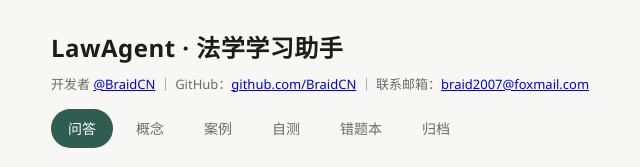
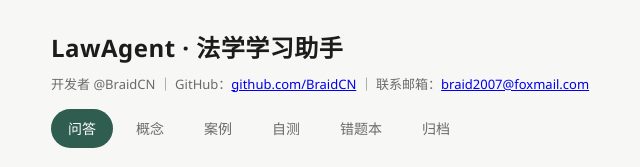
Before and after one commit to BraidCN/LegalLearningAssistant, a plain HTML site: page serve/static/index.html in a window 1280 px wide. Shown: the top 167 px of the page, 129-769 px from the left. Drawn offline with Linux system fonts and the light colour scheme.

Commit message:
docs: 页脚 @BraidCN 改为纯文本，保留 GitHub 链接

```diff
--- a/serve/static/index.html
+++ b/serve/static/index.html
@@ -248,7 +248,7 @@
   <div class="head-top">
     <div>
       <h1>LawAgent · 法学学习助手</h1>
-      <p>开发者 <a href="https://github.com/BraidCN" target="_blank" rel="noopener">@BraidCN</a> ｜ GitHub：<a href="https://github.com/BraidCN" target="_blank" rel="noopener">github.com/BraidCN</a> ｜ 联系邮箱：<a href="mailto:braid2007@foxmail.com">braid2007@foxmail.com</a></p>
+      <p>开发者 @BraidCN ｜ GitHub：<a href="https://github.com/BraidCN" target="_blank" rel="noopener">github.com/BraidCN</a> ｜ 联系邮箱：<a href="mailto:braid2007@foxmail.com">braid2007@foxmail.com</a></p>
     </div>
     <div class="userbox" id="userbox" hidden>
       <span class="nick" id="user-name"></span>
```
